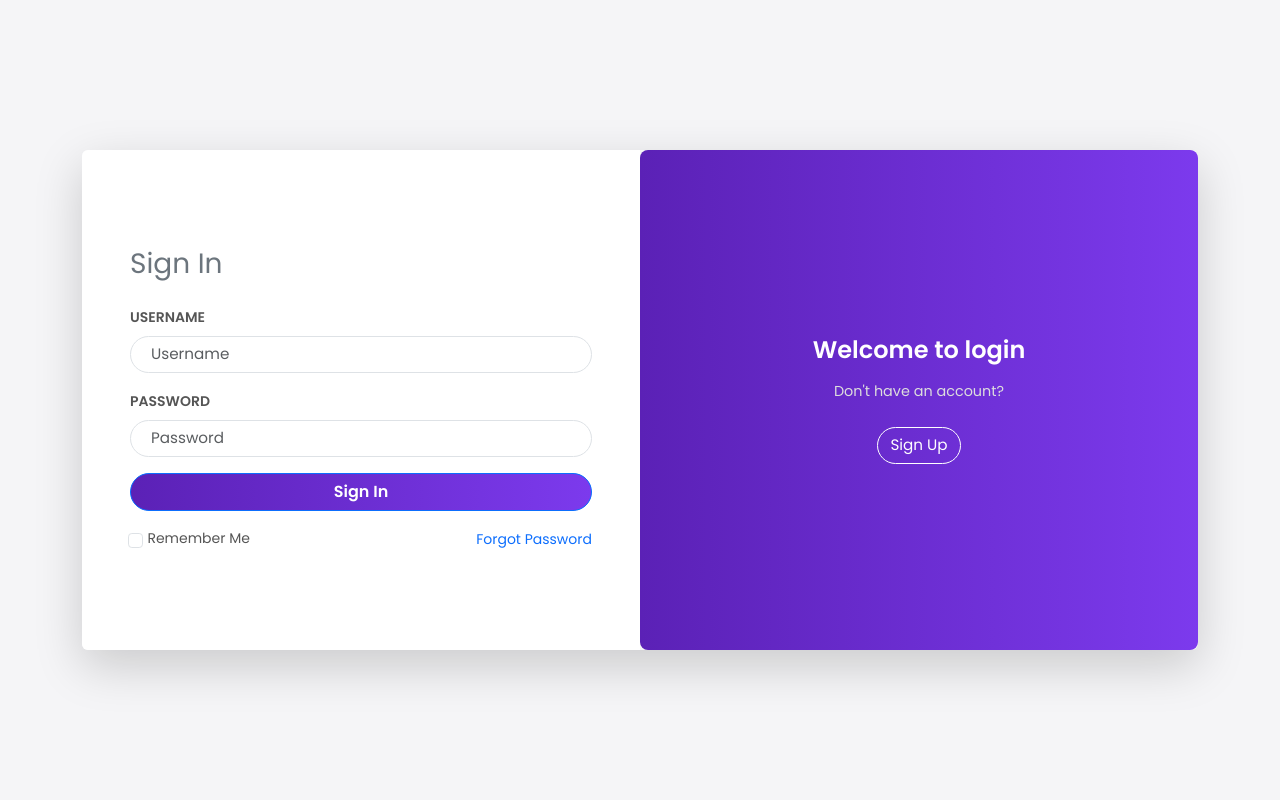
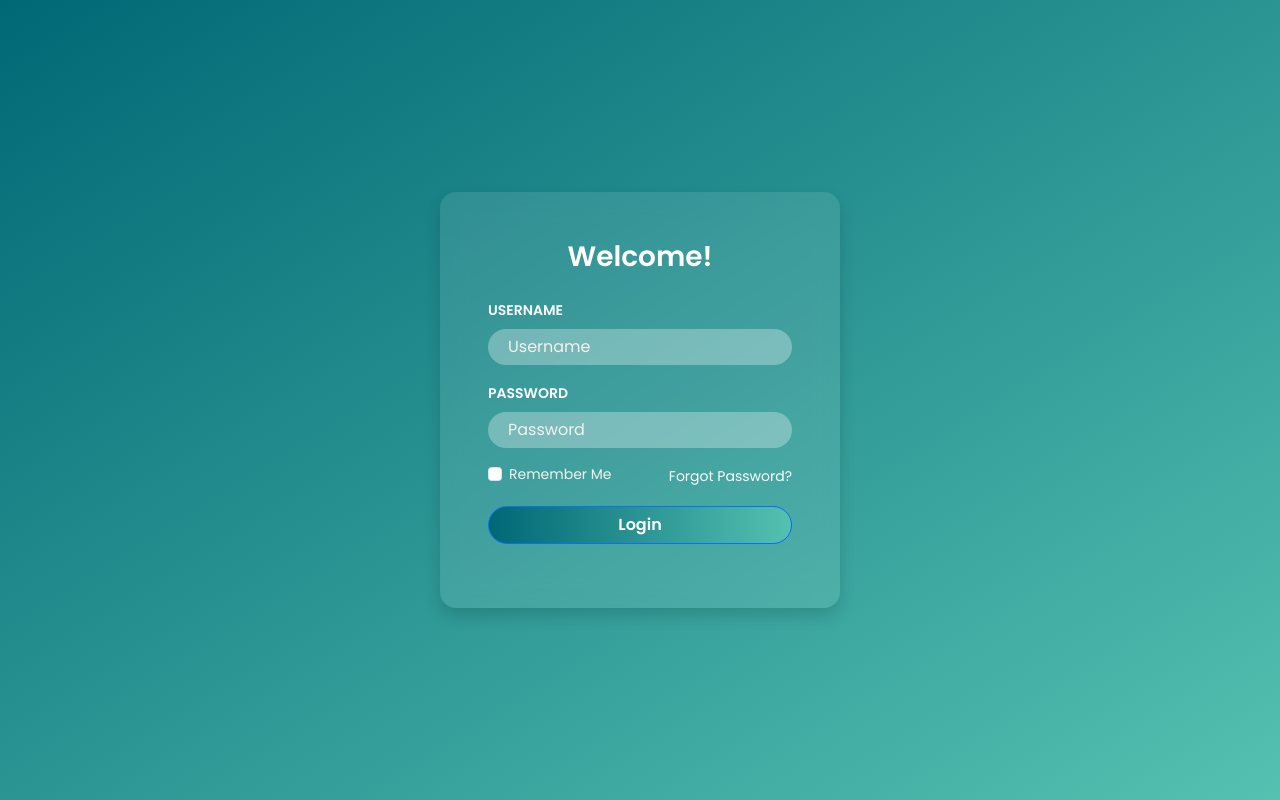
Before and after one commit to jamessarona/purrfecttrack-clinic-web, an Angular app: page /login in a window 1280 px wide. Built offline with nearby package versions, Linux system fonts and the light colour scheme; no server answers.

Commit message:
feat: apply new ui theme in login page

```diff
--- a/src/app/pages/login/login.component.html
+++ b/src/app/pages/login/login.component.html
@@ -1,10 +1,9 @@
-<div class="container login-wrapper d-flex justify-content-center align-items-center min-vh-100">
-  <div class="row shadow-lg rounded overflow-hidden w-100 login-box">
-    <div class="col-md-6 bg-white p-5 d-flex flex-column justify-content-center">
-      <h3 class="mb-4">Sign In</h3>
+<div class="login-wrapper d-flex justify-content-center align-items-center">
+  <div class="login-box p-5 text-white text-center shadow">
+    <h3 class="mb-4">Welcome!</h3>
 
     <form (ngSubmit)="login()" class="needs-validation">
-        <div class="mb-3">
+      <div class="mb-3 text-start">
         <label for="email" class="form-label text-uppercase small fw-bold">Username</label>
         <input
           id="email"
@@ -18,7 +17,7 @@
         />
       </div>
 
-        <div class="mb-3">
+      <div class="mb-3 text-start">
         <label for="password" class="form-label text-uppercase small fw-bold">Password</label>
         <input
           id="password"
@@ -32,13 +31,7 @@
         />
       </div>
 
-        <div class="d-grid mb-3">
-          <button type="submit" class="btn btn-primary text-white rounded-pill fw-bold" [disabled]="isLoading">
-            {{ isLoading ? 'Signing in...' : 'Sign In' }}
-          </button>
-        </div>
-
-        <div class="d-flex justify-content-between align-items-center small">
+      <div class="d-flex justify-content-between align-items-center small mb-3">
         <div class="form-check">
           <input
             type="checkbox"
@@ -49,17 +42,16 @@
           />
           <label class="form-check-label" for="rememberMe">Remember Me</label>
         </div>
-          <a href="#" class="text-decoration-none">Forgot Password</a>
+        <a href="#" class="text-white text-decoration-none">Forgot Password?</a>
       </div>
 
-        <div *ngIf="error" class="text-danger mt-2 small">{{ error }}</div>
+      <div class="d-grid mb-3">
+        <button type="submit" class="btn btn-primary text-white rounded-pill fw-bold" [disabled]="isLoading">
+          {{ isLoading ? 'Signing in...' : 'Login' }}
+        </button>
+      </div>
+
+      <div *ngIf="error" class="text-warning mt-2 small">{{ error }}</div>
     </form>
   </div>
-
-    <div class="col-md-6 d-flex flex-column justify-content-center align-items-center text-white bg-gradient-primary text-center p-5 signup-section">
-      <h3 class="fw-bold mb-3">Welcome to login</h3>
-      <p class="mb-4">Don't have an account?</p>
-      <a routerLink="/register" class="btn btn-outline-light rounded-pill">Sign Up</a>
 </div>
-  </div>
-</div>
--- a/src/app/pages/login/login.component.scss
+++ b/src/app/pages/login/login.component.scss
@@ -1,97 +1,70 @@
+@use 'sass:color';
 @use './../../../styles/custom-bootstrap' as *;
 
 .login-wrapper {
   min-height: 100vh;
+  background: linear-gradient(to bottom right, #006875, #54c1b1);
   display: flex;
   justify-content: center;
   align-items: center;
+  padding: 2rem;
+}
 
-  .login-box {
-    max-width: 900px;
-    height: 500px;
+.login-box {
+  width: 100%;
+  max-width: 400px;
+  background-color: rgba(255, 255, 255, 0.1);
+  border-radius: 1rem;
+  padding: 2rem;
+  box-shadow: 0 10px 30px rgba(0, 0, 0, 0.3);
+
+  -webkit-backdrop-filter: blur(12px);
+  backdrop-filter: blur(12px);
+
+  h3 {
+    color: #ffffff;
+    font-weight: 600;
   }
 
-  .row {
-    width: 900px;
-    max-width: 100%;
-    display: flex;
-    flex-wrap: nowrap;
-    border-radius: 1rem;
-    overflow: hidden;
-    box-shadow: 0 10px 30px rgba(0, 0, 0, 0.1);
-
-    @media (max-width: 768px) {
-      flex-direction: column;
-    }
+  .form-label {
+    color: #ffffff;
   }
 
-  .col-md-6 {
-    flex: 1 1 50%;
-  }
-
-  .signup-section {
-    background: linear-gradient(to right, $primary-gradient-start, $primary-gradient-end);
-
-    display: flex;
-    flex-direction: column;
-    justify-content: center;
-    align-items: center;
-    text-align: center;
-    padding: 3rem;
-    color: $color-surface;
-    height: 100%;
-
-    h3 {
-      font-size: 1.5rem;
-      font-weight: 600;
-      color: white;
-    }
-
-    p {
-      font-size: 0.9rem;
-      color: #ddd;
-    }
-
-    .btn-outline-light {
-      font-size: 0.95rem;
-      border-color: white;
-      color: white;
-
-      &:hover {
-        background-color: rgba(255, 255, 255, 0.15);
-      }
-    }
-  }
-
-  h2, h3, h4, label, input, button {
-    font-family: inherit;
-  }
-
-  label {
-    font-size: 0.875rem;
-    font-weight: 500;
-    color: #555;
-  }
-
-  input {
-    font-size: 0.95rem;
-    font-weight: 400;
-  }
-
-  .btn-primary {
-    font-weight: 500;
-    font-size: 1rem;
+  .form-check-label,
+  a {
+    color: #f5f1ee;
   }
 
   .form-control {
     border-radius: 50rem;
     padding-left: 1.25rem;
     padding-right: 1.25rem;
+    background-color: rgba(255, 255, 255, 0.3);
+    color: #ffffff;
+    border: none;
+    transition: background-color 0.3s ease;
+
+    &::placeholder {
+      color: #f5f1ee;
+    }
+
+    &:focus {
+      background-color: rgba(255, 255, 255, 0.4);
+      color: #fff;
+    }
   }
 
-  .form-check {
-    display: flex;
-    align-items: center;
-    gap: 0.25rem;
+  .btn-primary {
+    background-color: $primary;
+    transition: background-color 0.3s ease;
+
+    &:hover {
+      background-color: color.adjust($primary, $lightness: -5%);
+    }
+
+    &:disabled {
+      background-color: color.adjust($primary, $lightness: 10%);
+      opacity: 0.8;
+    }
   }
 }
--- a/src/styles/_custom-bootstrap.scss
+++ b/src/styles/_custom-bootstrap.scss
@@ -1,10 +1,17 @@
-$primary: #7c3aed !default;
-$secondary: #8b5cf6 !default;
+$primary: #006875 !default;
+$secondary: #f58b72 !default;
 
-$primary-gradient-start: #5b21b6 !default;
-$primary-gradient-end: $primary !default;
+$success: #54c1b1 !default;
+$info: #f0ae79 !default;
+$warning: #f0ae79 !default;
+$danger: #324a4a !default;
+$light: #f5f1ee !default;
+$dark: #324a4a !default;
 
-$body-bg: #f5f5f7 !default;
+$primary-gradient-start: #006875 !default;
+$primary-gradient-end: #54c1b1 !default;
+
+$body-bg: #f5f1ee !default;
 $color-surface: #ffffff !default;
 
 $font-family-base: 'Poppins', sans-serif !default;
```
Lines whose indentation alone changed are shown as unchanged.
